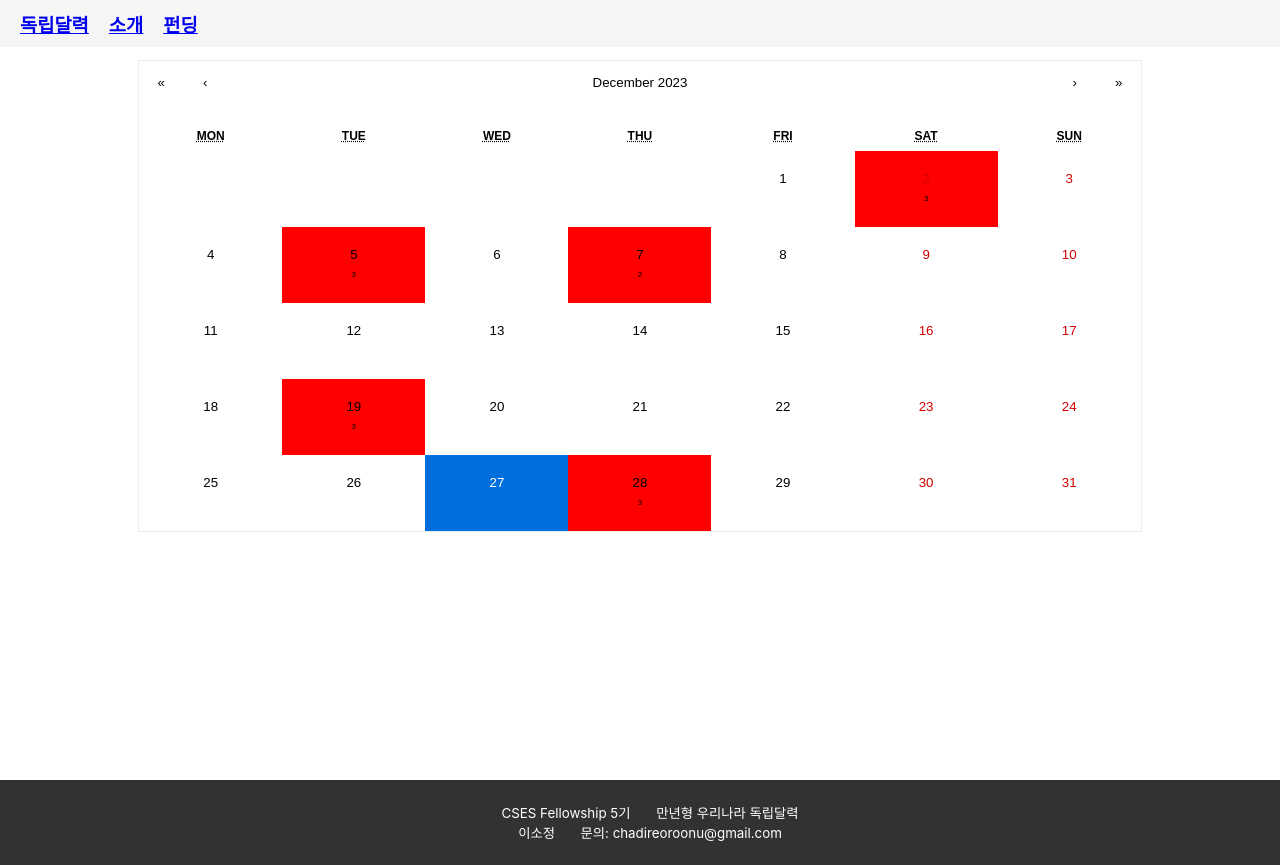
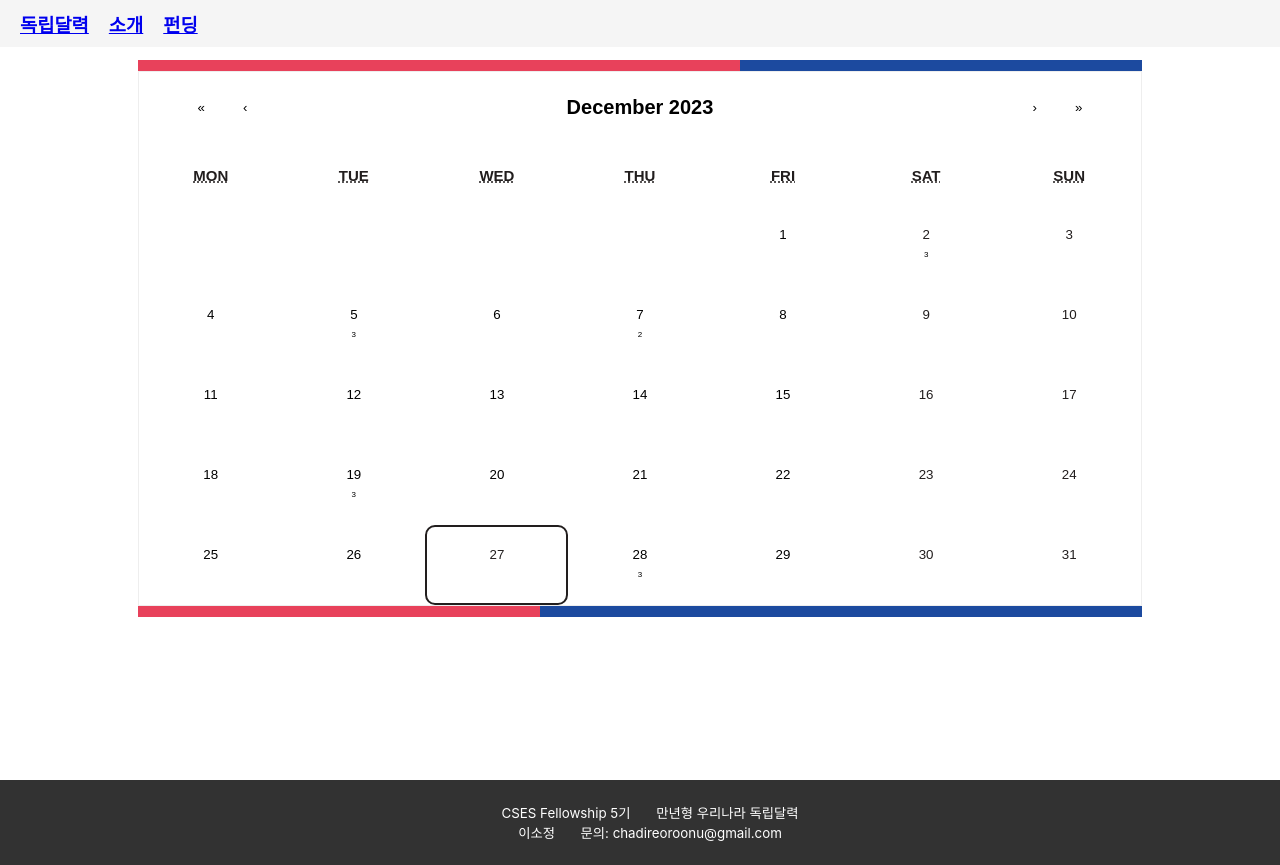
Before and after one commit to chadireoroonu/Independence, a React (Create React App) app in the folder calendar/: page / in a window 1280 px wide. Built offline with nearby package versions, Linux system fonts and the light colour scheme.

Commit message:
💄 Design: 달력 여백 등 디자인

```diff
--- a/calendar/src/pages/Main.js
+++ b/calendar/src/pages/Main.js
@@ -81,6 +81,10 @@ function Main() {
   return (
     <MainContainer>
       <CalendarContainer>
+				<UpperCalendar>
+					<UpperRed/>
+					<UpperBlue/>
+				</UpperCalendar>
         <Calendar
           onChange={setDate}
           value={date}
@@ -89,6 +93,10 @@ function Main() {
 					tileClassName={({ date, view }) => dateClassName(date)}
 					tileContent={({ date, view }) => dateTileContent({ date, view })}
         />
+				<LowerCalendar>
+					<LowerRed/>
+					<LowerBlue/>
+				</LowerCalendar>
       </CalendarContainer>
 			<Modal
         isOpen={modalOpen}
@@ -107,26 +115,110 @@ const MainContainer = styled.div`
   margin: 0 1%;
 `;
 
+const UpperCalendar = styled.div`
+  width: 100%;
+  height: 0.7em;
+	display: flex;
+	flex-direction: row;
+  background-color: black;
+`;
+
+const UpperRed = styled.div`
+	flex: 3;
+	height: 100%;
+	background-color: #E8415B;
+`;
+
+const UpperBlue = styled.div`
+	flex: 2;
+	height: 100%;
+	background-color: #1C4A9F;
+`;
+
+const LowerCalendar = styled.div`
+  width: 100%;
+  height: 0.7em;
+	display: flex;
+	flex-direction: row;
+  background-color: black;
+`;
+
+const LowerRed = styled.div`
+	flex: 2;
+	height: 100%;
+	background-color: #E8415B;
+`;
+
+const LowerBlue = styled.div`
+	flex: 3;
+	height: 100%;
+	background-color: #1C4A9F;
+`;
+
 const CalendarContainer = styled.div`
   display: flex;
+	flex-direction: column;
   justify-content: center;
   margin: 1% auto;
   width: 80%;
 
   .react-calendar {
+		color: #221E1E;
     width: 100%;
     min-height: 58vh;
     border: 1px solid #eeeeee;
+  }
+
+	.react-calendar__navigation {
+		min-height: 4.5em;
+		padding: 0 2.5em;
+
+		.react-calendar__navigation__label {
+			font-size: 20px;
+			font-weight: bold;
+		}
+	}
+
+	.react-calendar__month-view__weekdays__weekday {
+		min-height: 3em;
+    font-size: 15px;
+		font-weight: bold;
   }
 
   .react-calendar__tile {
     /* each cell css */
     line-height: 7vh;
     padding: 0 0 20px 0;
+		border: 2px solid transparent;
 		position: relative;
   }
+
+	// 선택타일
+	.react-calendar__tile:enabled:hover,
+  .react-calendar__tile:enabled:focus,
+  .react-calendar__tile--active {
+    background: #ffffff;
+		color: #221E1E;
+		border: 2px solid #A59D9D;
+		border-radius: 10px;
+
+  }
+
+	// 현재타일
+	.react-calendar__tile--now {
+			background: transparent;
+			border: 2px solid #221E1E;
+			border-radius: 10px;
+	}
+
+	// 주말
+	.react-calendar__month-view__weekdays__weekday,
+  .react-calendar__month-view__days__day--weekend {
+    color: #221E1E;
+  }
+
 	.highlight {
-		background-color: red;
+		// background-color: red;
 	}
 }
 `;
```
